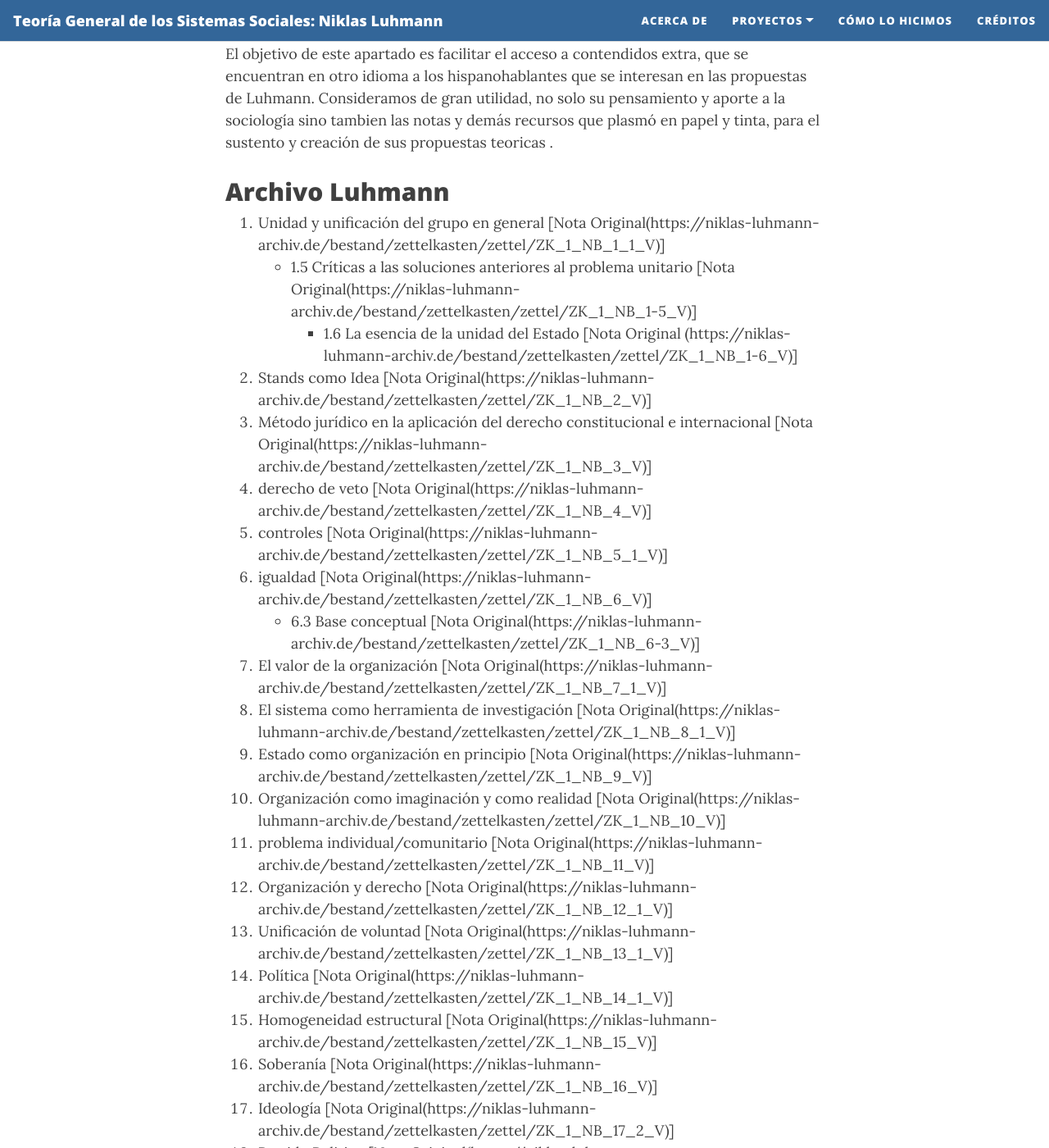
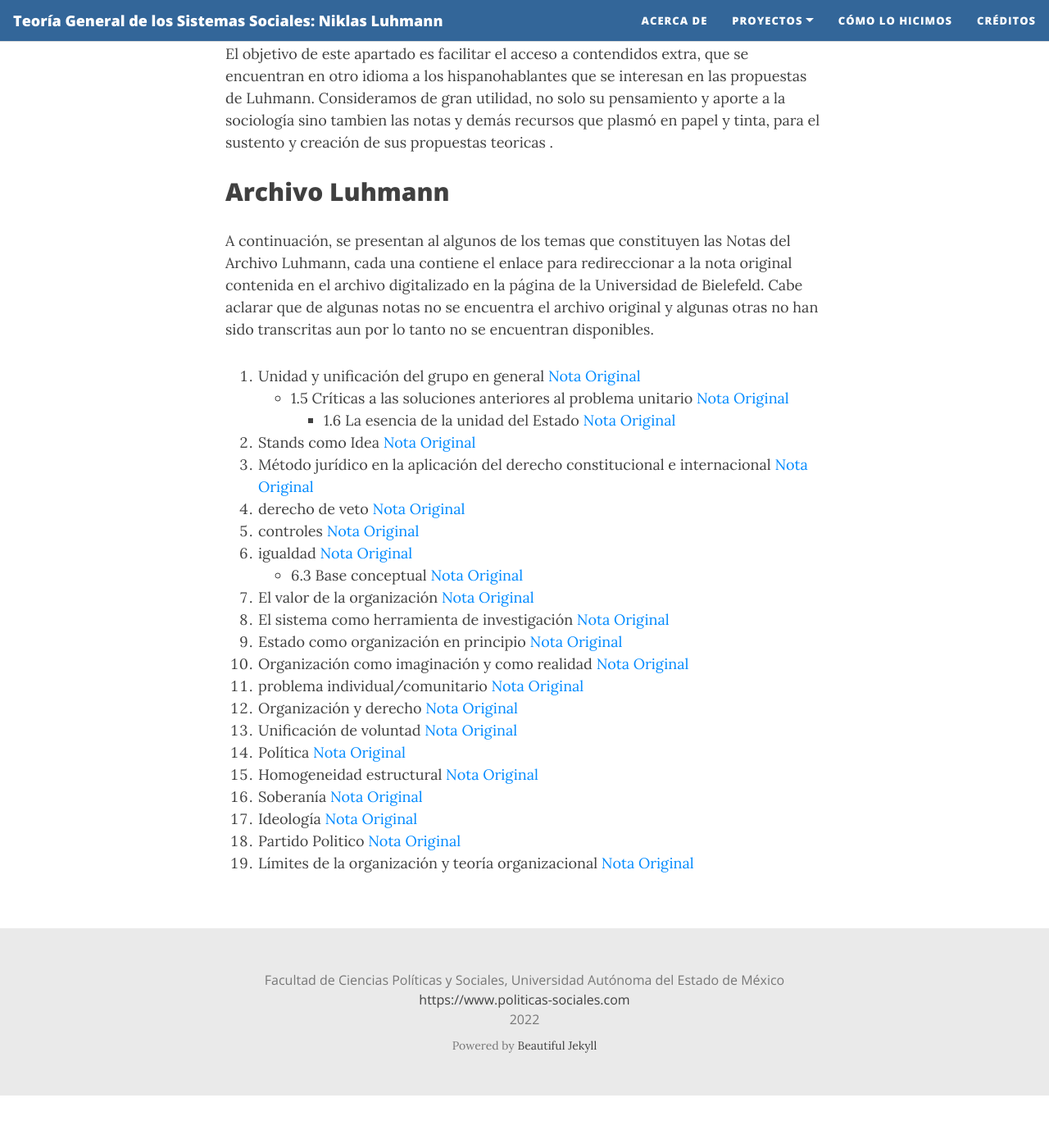
Before and after one commit to rosariorogel/luhmann, a Jekyll site: the page built from _pages/Archivo Luhmann.md, in a window 1280 px wide and 1400 px high, scrolled down 879 px. Shown: the whole window at 82% size. Built offline with Jekyll 4.4.1, drawn with Linux system fonts in a browser that asks for light colours; nearby versions of some CDN libraries; after the commit the page ends 2215 px from its top, so only the background shows below that; some of the changed text lies outside the part shown.

Commit message:
Correcion Hipervinculos

```diff
--- a/_pages/Archivo Luhmann.md
+++ b/_pages/Archivo Luhmann.md
@@ -20,26 +20,27 @@ El objetivo de este apartado es facilitar el acceso a contendidos extra, que se
 
 ## Archivo Luhmann
 
-1. Unidad y unificación del grupo en general [Nota Original(https://niklas-luhmann-archiv.de/bestand/zettelkasten/zettel/ZK_1_NB_1_1_V)]
-   * 1.5 Críticas a las soluciones anteriores al problema unitario [Nota Original(https://niklas-luhmann-archiv.de/bestand/zettelkasten/zettel/ZK_1_NB_1-5_V)]
-      * 1.6 La esencia de la unidad del Estado [Nota Original (https://niklas-luhmann-archiv.de/bestand/zettelkasten/zettel/ZK_1_NB_1-6_V)]
-2. Stands como Idea [Nota Original(https://niklas-luhmann-archiv.de/bestand/zettelkasten/zettel/ZK_1_NB_2_V)]
-3. Método jurídico en la aplicación del derecho constitucional e internacional [Nota Original(https://niklas-luhmann-archiv.de/bestand/zettelkasten/zettel/ZK_1_NB_3_V)]
-4. derecho de veto [Nota Original(https://niklas-luhmann-archiv.de/bestand/zettelkasten/zettel/ZK_1_NB_4_V)]
-5. controles [Nota Original(https://niklas-luhmann-archiv.de/bestand/zettelkasten/zettel/ZK_1_NB_5_1_V)]
-6. igualdad [Nota Original(https://niklas-luhmann-archiv.de/bestand/zettelkasten/zettel/ZK_1_NB_6_V)]
-   * 6.3 Base conceptual [Nota Original(https://niklas-luhmann-archiv.de/bestand/zettelkasten/zettel/ZK_1_NB_6-3_V)]
-7. El valor de la organización [Nota Original(https://niklas-luhmann-archiv.de/bestand/zettelkasten/zettel/ZK_1_NB_7_1_V)]
-8. El sistema como herramienta de investigación [Nota Original(https://niklas-luhmann-archiv.de/bestand/zettelkasten/zettel/ZK_1_NB_8_1_V)]
-9. Estado como organización en principio [Nota Original(https://niklas-luhmann-archiv.de/bestand/zettelkasten/zettel/ZK_1_NB_9_V)]
-10. Organización como imaginación y como realidad [Nota Original(https://niklas-luhmann-archiv.de/bestand/zettelkasten/zettel/ZK_1_NB_10_V)]
-11. problema individual/comunitario [Nota Original(https://niklas-luhmann-archiv.de/bestand/zettelkasten/zettel/ZK_1_NB_11_V)]
-12. Organización y derecho [Nota Original(https://niklas-luhmann-archiv.de/bestand/zettelkasten/zettel/ZK_1_NB_12_1_V)]
-13. Unificación de voluntad [Nota Original(https://niklas-luhmann-archiv.de/bestand/zettelkasten/zettel/ZK_1_NB_13_1_V)]
-14. Política [Nota Original(https://niklas-luhmann-archiv.de/bestand/zettelkasten/zettel/ZK_1_NB_14_1_V)]
-15. Homogeneidad estructural [Nota Original(https://niklas-luhmann-archiv.de/bestand/zettelkasten/zettel/ZK_1_NB_15_V)]
-16. Soberanía [Nota Original(https://niklas-luhmann-archiv.de/bestand/zettelkasten/zettel/ZK_1_NB_16_V)]
-17. Ideología [Nota Original(https://niklas-luhmann-archiv.de/bestand/zettelkasten/zettel/ZK_1_NB_17_2_V)]
-18. Partido Politico [Nota Original(https://niklas-luhmann-archiv.de/bestand/zettelkasten/zettel/ZK_1_NB_18_V)]
-19. Límites de la organización y teoría organizacional [Nota Original (https://niklas-luhmann-archiv.de/bestand/zettelkasten/zettel/ZK_1_NB_19_V)]
-20. Planificación [Nota Original(https://niklas-luhmann-archiv.de/bestand/zettelkasten/zettel/ZK_1_NB_20_1_V)]
+A continuación, se presentan al algunos de los temas que constituyen las Notas del Archivo Luhmann, cada una contiene el enlace para redireccionar a la nota original contenida en el archivo digitalizado en la página de la Universidad de Bielefeld. Cabe aclarar que de algunas notas no se encuentra el archivo original y algunas otras no han sido transcritas aun por lo tanto no se encuentran disponibles.
+
+1. Unidad y unificación del grupo en general [Nota Original](https://niklas-luhmann-archiv.de/bestand/zettelkasten/zettel/ZK_1_NB_1_1_V)
+   * 1.5 Críticas a las soluciones anteriores al problema unitario [Nota Original](https://niklas-luhmann-archiv.de/bestand/zettelkasten/zettel/ZK_1_NB_1-5_V)
+      * 1.6 La esencia de la unidad del Estado [Nota Original](https://niklas-luhmann-archiv.de/bestand/zettelkasten/zettel/ZK_1_NB_1-6_V)
+2. Stands como Idea [Nota Original](https://niklas-luhmann-archiv.de/bestand/zettelkasten/zettel/ZK_1_NB_2_V)
+3. Método jurídico en la aplicación del derecho constitucional e internacional [Nota Original](https://niklas-luhmann-archiv.de/bestand/zettelkasten/zettel/ZK_1_NB_3_V)
+4. derecho de veto [Nota Original](https://niklas-luhmann-archiv.de/bestand/zettelkasten/zettel/ZK_1_NB_4_V)
+5. controles [Nota Original](https://niklas-luhmann-archiv.de/bestand/zettelkasten/zettel/ZK_1_NB_5_1_V)
+6. igualdad [Nota Original](https://niklas-luhmann-archiv.de/bestand/zettelkasten/zettel/ZK_1_NB_6_V)
+   * 6.3 Base conceptual [Nota Original](https://niklas-luhmann-archiv.de/bestand/zettelkasten/zettel/ZK_1_NB_6-3_V)
+7. El valor de la organización [Nota Original](https://niklas-luhmann-archiv.de/bestand/zettelkasten/zettel/ZK_1_NB_7_1_V)
+8. El sistema como herramienta de investigación [Nota Original](https://niklas-luhmann-archiv.de/bestand/zettelkasten/zettel/ZK_1_NB_8_1_V)
+9. Estado como organización en principio [Nota Original](https://niklas-luhmann-archiv.de/bestand/zettelkasten/zettel/ZK_1_NB_9_V)
+10. Organización como imaginación y como realidad [Nota Original](https://niklas-luhmann-archiv.de/bestand/zettelkasten/zettel/ZK_1_NB_10_V)
+11. problema individual/comunitario [Nota Original](https://niklas-luhmann-archiv.de/bestand/zettelkasten/zettel/ZK_1_NB_11_V)
+12. Organización y derecho [Nota Original](https://niklas-luhmann-archiv.de/bestand/zettelkasten/zettel/ZK_1_NB_12_1_V)
+13. Unificación de voluntad [Nota Original](https://niklas-luhmann-archiv.de/bestand/zettelkasten/zettel/ZK_1_NB_13_1_V)
+14. Política [Nota Original](https://niklas-luhmann-archiv.de/bestand/zettelkasten/zettel/ZK_1_NB_14_1_V)
+15. Homogeneidad estructural [Nota Original](https://niklas-luhmann-archiv.de/bestand/zettelkasten/zettel/ZK_1_NB_15_V)
+16. Soberanía [Nota Original](https://niklas-luhmann-archiv.de/bestand/zettelkasten/zettel/ZK_1_NB_16_V)
+17. Ideología [Nota Original](https://niklas-luhmann-archiv.de/bestand/zettelkasten/zettel/ZK_1_NB_17_2_V)
+18. Partido Politico [Nota Original](https://niklas-luhmann-archiv.de/bestand/zettelkasten/zettel/ZK_1_NB_18_V)
+19. Límites de la organización y teoría organizacional [Nota Original](https://niklas-luhmann-archiv.de/bestand/zettelkasten/zettel/ZK_1_NB_19_V)
```
